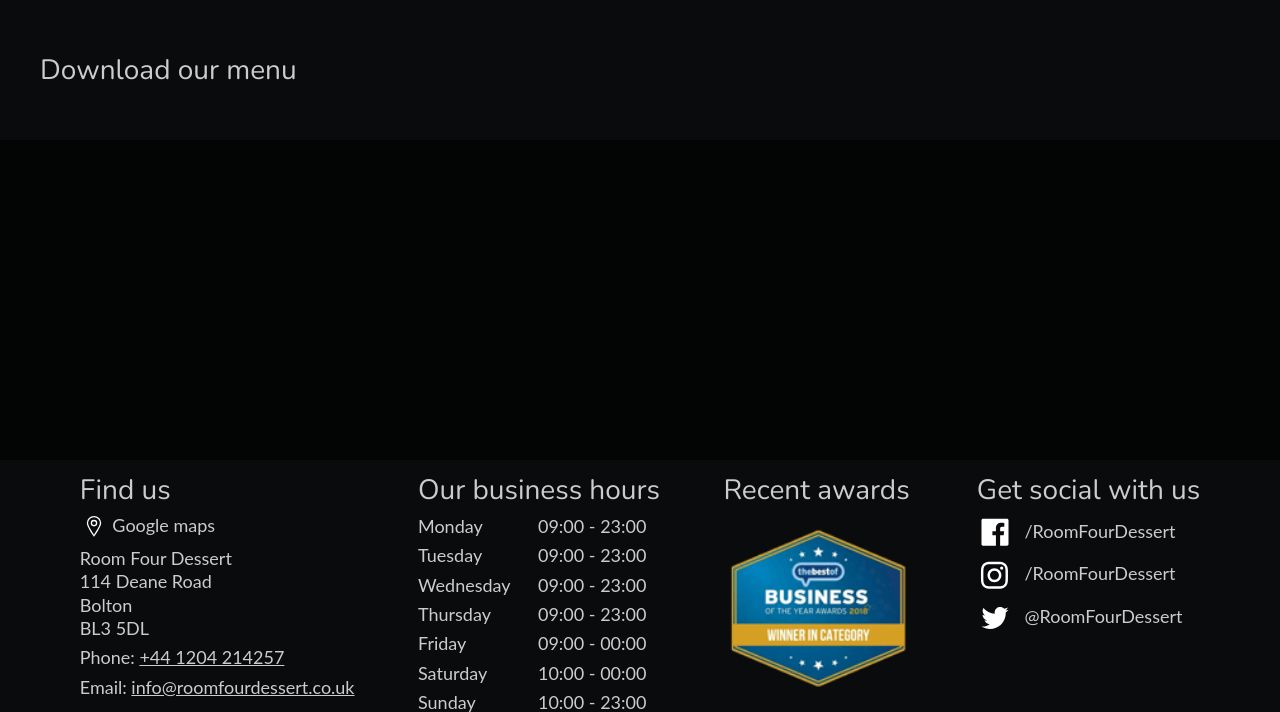
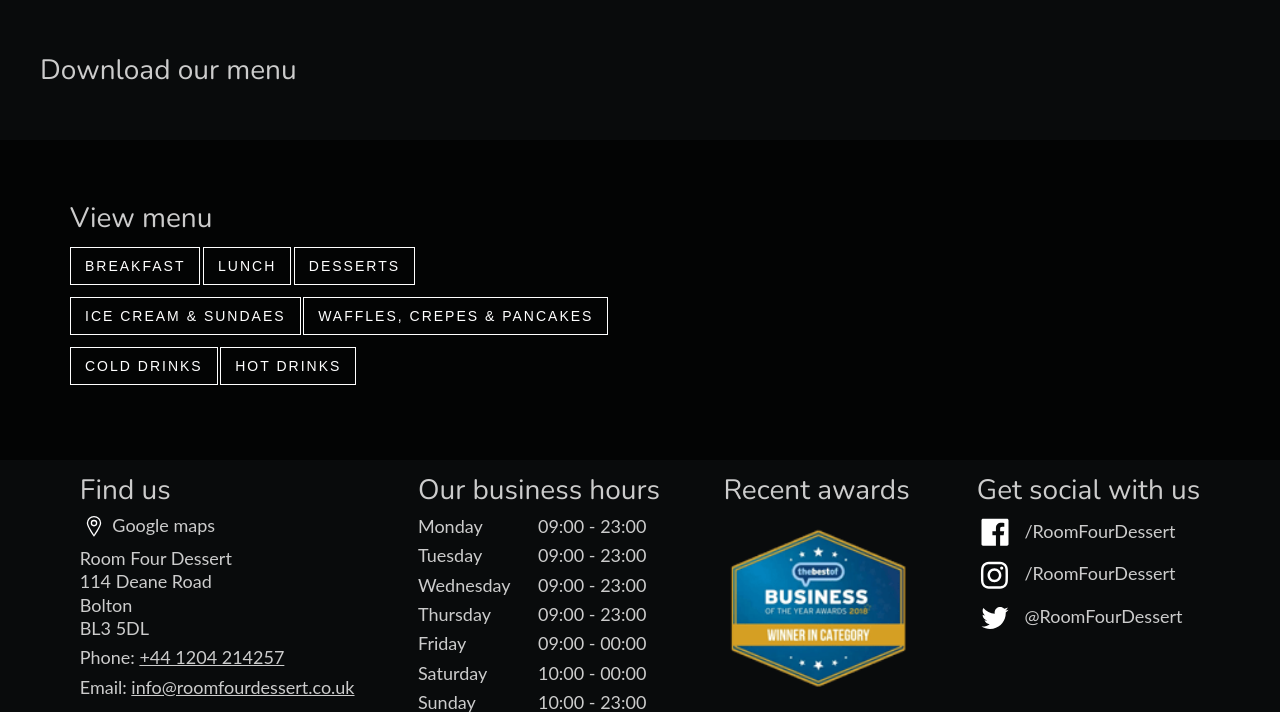
Before and after one commit to s00pGuY/RoomFourDessert, a PHP site: page /menu.php in a window 1280 px wide. Shown: the part 400-1112 px from the top of the page. Run offline with PHP 8.4, Linux system fonts and the light colour scheme.

Commit message:
added buttons for ajax menu

```diff
--- a/menu.php
+++ b/menu.php
@@ -17,9 +17,16 @@
 				</div>
 			</section>
 			<section class="ajax-menu hero">
-				<div class="wrapper">
-					<div class="split">
-						<!-- Title and info -->
+				<div class="wrapper flex">
+					<div class="split sel-menu">
+						<h2>View menu</h2>
+						<button class="btn" id="menu0" name="breakfast">Breakfast</button>
+						<button class="btn" id="menu1" name="lunch">Lunch</button>
+						<button class="btn" id="menu2" name="desserts">Desserts</button>
+						<button class="btn" id="menu3" name="ice-cream-sundaes">Ice Cream & Sundaes</button>
+						<button class="btn" id="menu4" name="waffles-crepes-pancakes">Waffles, Crepes & Pancakes</button>
+						<button class="btn" id="menu5" name="cold-drinks">Cold Drinks</button>
+						<button class="btn" id="menu6" name="hot-drinks">Hot Drinks</button>
 					</div>
 					<div class="split">
 						<!-- Menu -->
```
